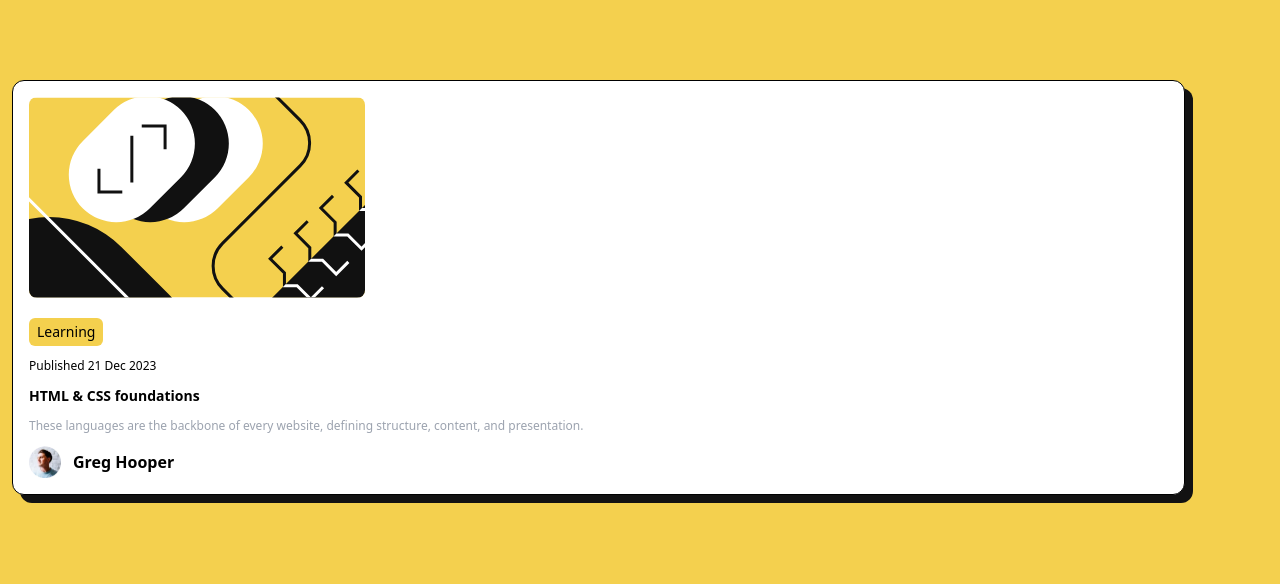
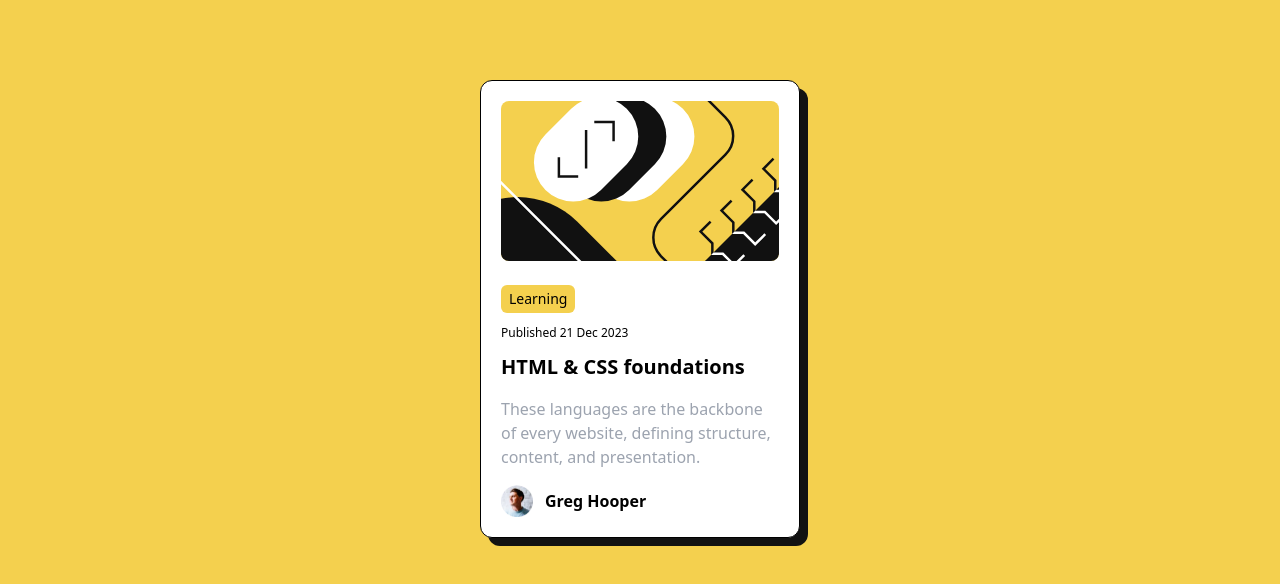
Before and after one commit to amrmabdelazeem/blog-preview-card, a website: page dist/index.html in a window 1280 px wide. Drawn offline with Linux system fonts and the light colour scheme.

Commit message:
Add hover states to the final layout

```diff
--- a/dist/index.html
+++ b/dist/index.html
@@ -9,21 +9,20 @@
   <title>Blog preview card</title>
 </head>
 <body class="bg-primary">
-  <main class="w-11/12">
-    <div class="container shadow-newShadow bg-white w-full p-4 mx-3 my-20 rounded-xl border border-black">
-      <div class="illustration mb-5">
-        <img class="rounded-lg " src="../assets/images/illustration-article.svg"
+  <main class="flex justify-center items-center">
+    <div class="container w-5/6 md:hover:shadow-newShadowHover shadow-newShadow p-5 bg-white my-20 rounded-xl border border-black sm:w-2/4 md:w-2/5 xl:w-1/4">
+      <div class="illustration mb-6 w-full h-40 overflow-hidden">
+        <img class="rounded-lg h-full w-full object-cover" src="../assets/images/illustration-article.svg"
         alt="illustration">
       </div>
-      <div class="article">
-        <p class="bg-primary w-fit px-2 py-1 text-sm font-medium rounded-md mb-3">Learning</p>
-        <p class="text-xs font-medium mb-3">Published 21 Dec 2023</p>
-        <h1 class="text-sm font-extrabold mb-3">HTML & CSS foundations</h1>
-        <p class="text-xs text-gray-400 mb-3">These languages are the backbone of every website, defining structure, content, and presentation.</p>
-        <div class="profile flex items-center gap-3">
-          <img class="w-8 h-8" src="../assets/images/image-avatar.webp" alt="image-avatar">
-          <h2 class="font-bold">Greg Hooper</h2>
-        </div>
+      <p class="bg-primary w-fit px-2 py-1 text-sm font-medium rounded-md mb-3">Learning</p>
+      <p class="text-xs font-medium mb-3">Published 21 Dec 2023</p>
+      <h1 class="text-lg xl:text-xl font-extrabold mb-4 cursor-pointer md:hover:text-primary">HTML & CSS foundations</h1>
+      <p class="text-sm xl:text-base text-gray-400 mb-4">These languages are the backbone of every website, defining structure, content, and presentation.</p>
+
+      <div class="profile flex items-center gap-3 ">
+        <img class="w-8 h-8" src="../assets/images/image-avatar.webp" alt="image-avatar">
+        <h2 class="font-bold">Greg Hooper</h2>
       </div>
   </main>
 </div>
```
Also changed, not shown: dist/output.css.
